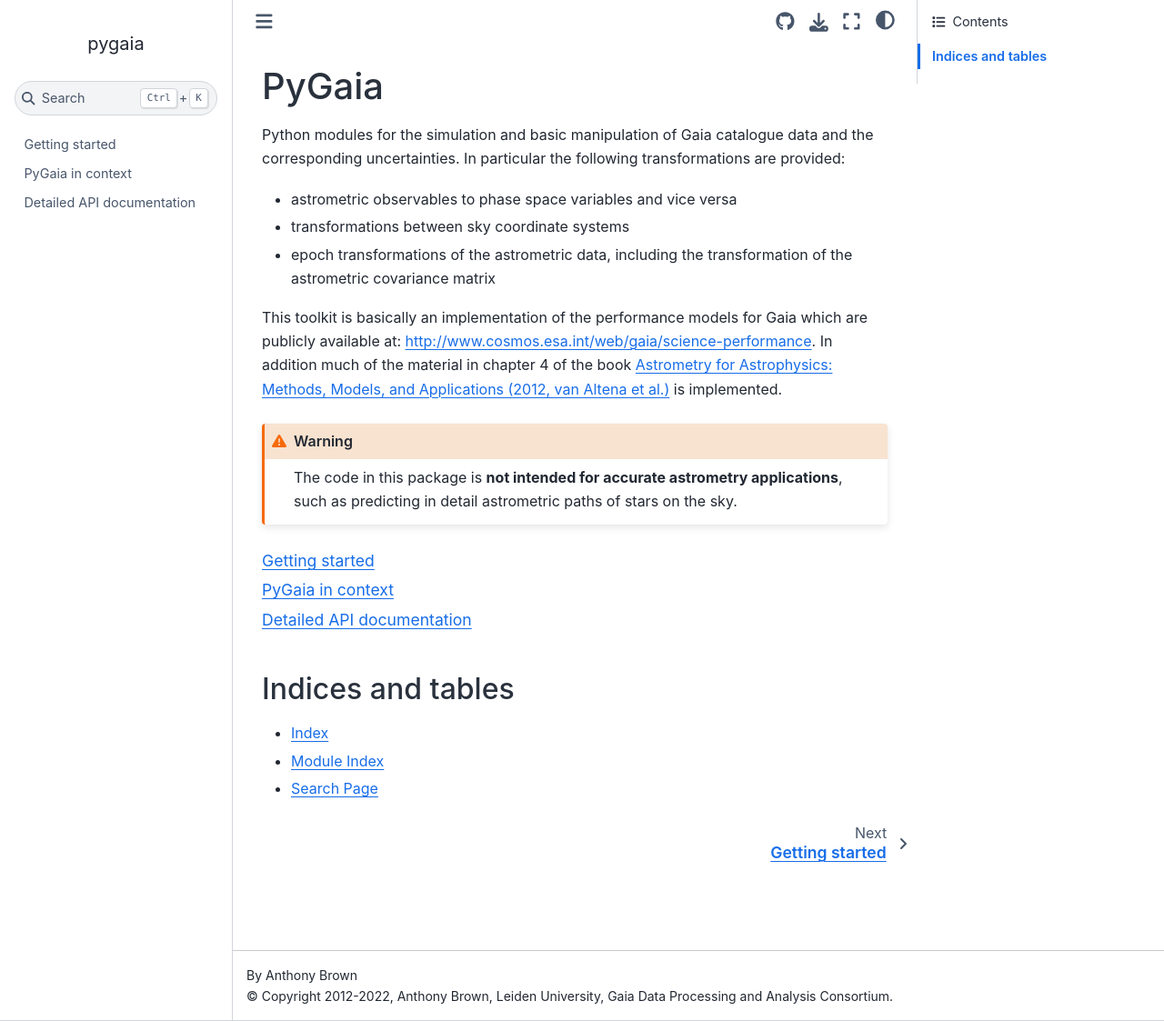
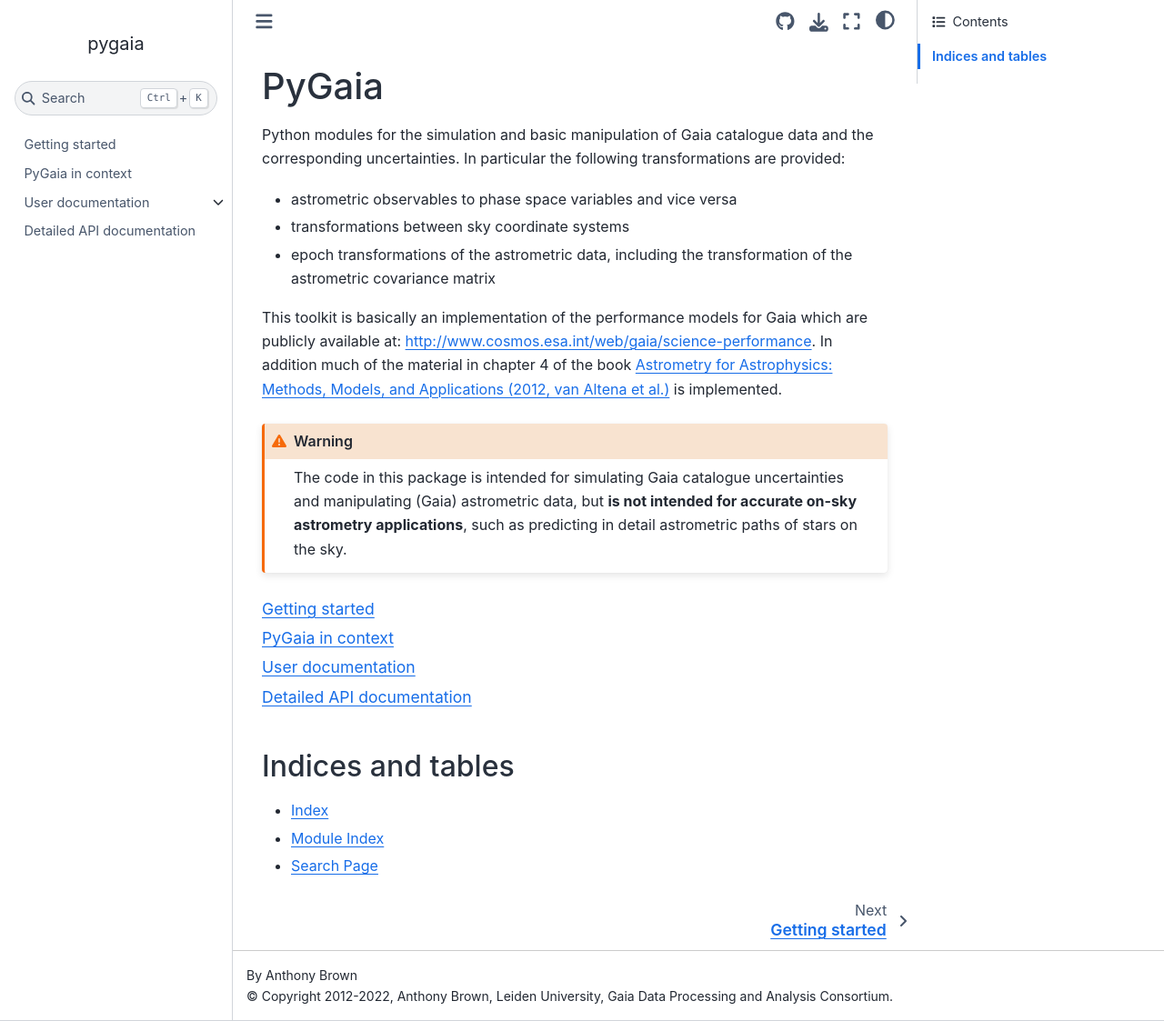
Before and after one commit to agabrown/PyGaia, a Sphinx documentation site: the page built from docs/source/index.rst, in a window 1280 px wide and 1123 px high. Shown: the whole window at 91% size. Built offline with Sphinx 7.4.7 and the Sphinx Book theme 1.1.4, drawn with Linux system fonts in a browser that asks for light colours.

Commit message:
start of user documentation part

```diff
--- a/docs/source/index.rst
+++ b/docs/source/index.rst
@@ -21,7 +21,9 @@
 implemented.
 
 .. warning::
-   The code in this package is **not intended for accurate astrometry applications**,
+   The code in this package is intended for simulating Gaia catalogue uncertainties and
+   manipulating (Gaia) astrometric data, but
+   **is not intended for accurate on-sky astrometry applications**,
    such as predicting in detail astrometric paths of stars on the sky.
 
 .. toctree::
@@ -29,6 +31,7 @@
 
    getting-started/index
    context/index
+   user-documentation/index
    api
 
 Indices and tables
--- /dev/null
+++ b/docs/source/user-documentation/index.rst
@@ -0,0 +1,7 @@
+User documentation
+==================
+
+.. toctree::
+    :maxdepth: 2
+
+    astrometry
```
Also changed, not shown: docs/source/user-documentation/astrometry.rst (added, +14 -0 lines).
